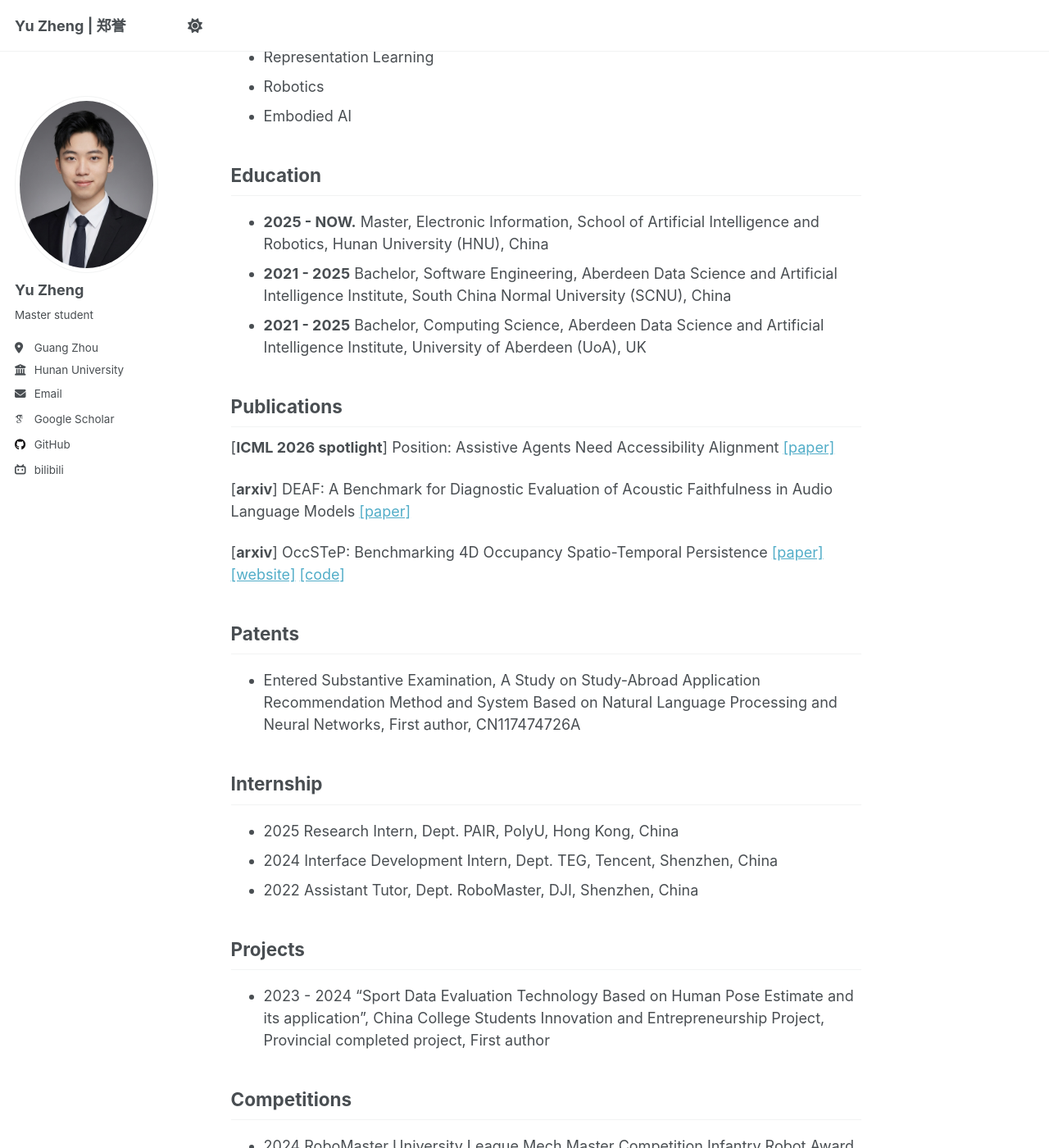
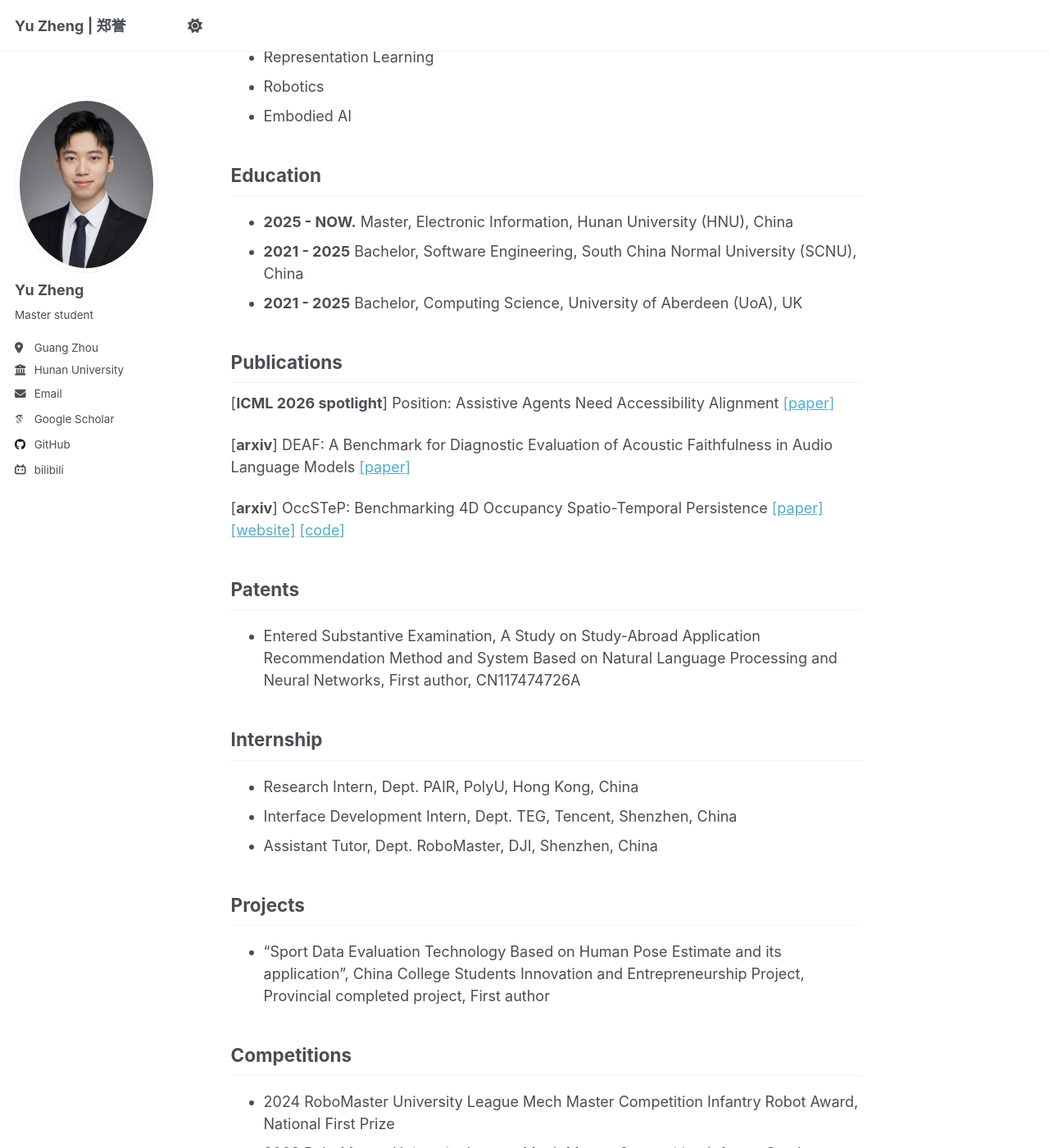
Before and after one commit to FaterYU/FaterYU.github.io, a Jekyll site: the page built from _pages/about.md, in a window 1280 px wide and 1400 px high, scrolled down 498 px. Shown: the whole window at 82% size. Built offline with Jekyll 4.4.1, drawn with Linux system fonts in a browser that asks for light colours; some web fonts are replaced; a script that is not in the unit is left out; some of the changed text lies outside the part shown.

Commit message:
Update education, internship, and project sections

```diff
--- a/_pages/about.md
+++ b/_pages/about.md
@@ -24,9 +24,9 @@ I am a Master student of Electronic Information at School of Artificial Intellig
 
 ## Education
 
-- **2025 - NOW.**    Master, Electronic Information, School of Artificial Intelligence and Robotics, Hunan University (HNU), China
-- **2021 - 2025** Bachelor, Software Engineering, Aberdeen Data Science and Artificial Intelligence Institute, South China Normal University (SCNU), China
-- **2021 - 2025** Bachelor, Computing Science, Aberdeen Data Science and Artificial Intelligence Institute, University of Aberdeen (UoA), UK
+- **2025 - NOW.**    Master, Electronic Information, Hunan University (HNU), China
+- **2021 - 2025** Bachelor, Software Engineering, South China Normal University (SCNU), China
+- **2021 - 2025** Bachelor, Computing Science, University of Aberdeen (UoA), UK
 
 ## Publications
 
@@ -42,13 +42,13 @@ I am a Master student of Electronic Information at School of Artificial Intellig
 
 ## Internship
 
-- 2025 Research Intern, Dept. PAIR, PolyU, Hong Kong, China
-- 2024 Interface Development Intern, Dept. TEG, Tencent, Shenzhen, China
-- 2022 Assistant Tutor, Dept. RoboMaster, DJI, Shenzhen, China
+- Research Intern, Dept. PAIR, PolyU, Hong Kong, China
+- Interface Development Intern, Dept. TEG, Tencent, Shenzhen, China
+- Assistant Tutor, Dept. RoboMaster, DJI, Shenzhen, China
 
 ## Projects
 
-- 2023 - 2024 "Sport Data Evaluation Technology Based on Human Pose Estimate and its application", China College Students Innovation and Entrepreneurship Project, Provincial completed project, First author
+- "Sport Data Evaluation Technology Based on Human Pose Estimate and its application", China College Students Innovation and Entrepreneurship Project, Provincial completed project, First author
 
 ## Competitions
 
```
Also changed, not shown: other parts of _pages/about.md (+2 -2 lines).
